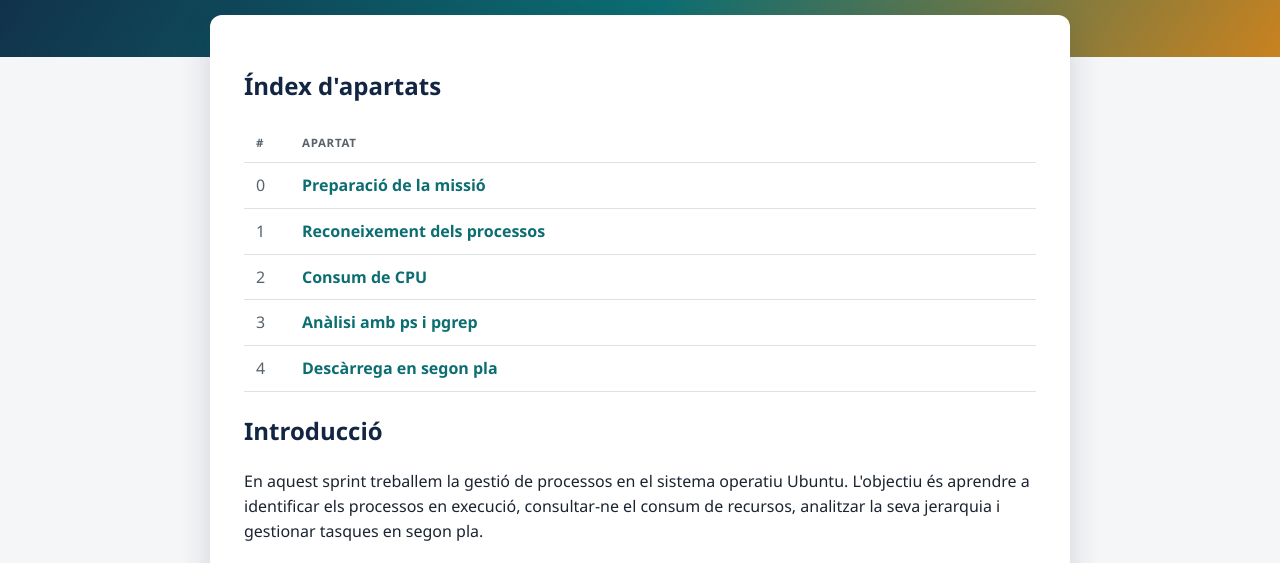
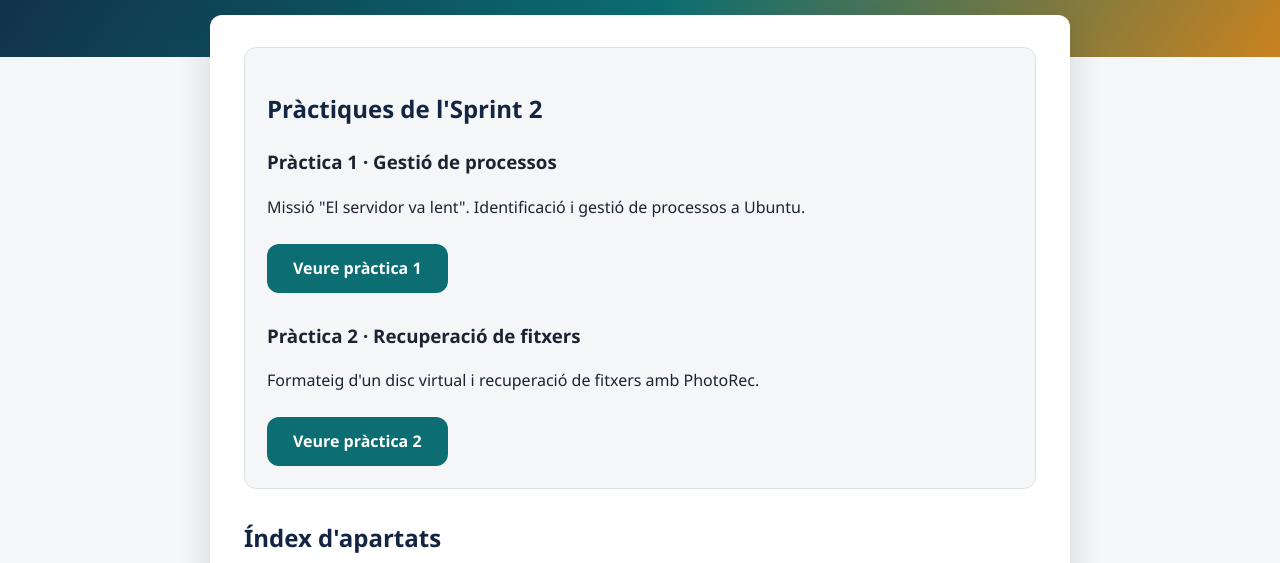
Before and after one commit to marcbertomeu/sistemes_operatius, a plain HTML site: page ubuntu/sprint2/index.html in a window 1280 px wide. Shown: the part 205-768 px from the top of the page. Drawn offline with Linux system fonts and the light colour scheme.

Commit message:
Update index.html

```diff
--- a/ubuntu/sprint2/index.html
+++ b/ubuntu/sprint2/index.html
@@ -30,6 +30,18 @@
 
 <main class="contenidor">
   <section class="panell">
+
+  <div style="background:#f5f6f8; border:1px solid #dde2e7; border-radius:12px; padding:22px; margin-bottom:30px;">
+    <h2>Pràctiques de l'Sprint 2</h2>
+
+    <h3>Pràctica 1 · Gestió de processos</h3>
+    <p>Missió "El servidor va lent". Identificació i gestió de processos a Ubuntu.</p>
+    <a class="boto" href="#index-apartats">Veure pràctica 1</a>
+
+    <h3 style="margin-top:28px;">Pràctica 2 · Recuperació de fitxers</h3>
+    <p>Formateig d'un disc virtual i recuperació de fitxers amb PhotoRec.</p>
+    <a class="boto" href="recuperacio.html">Veure pràctica 2</a>
+  </div>
 
     <a id="index-apartats"></a>
     <h2>Índex d'apartats</h2>
```
